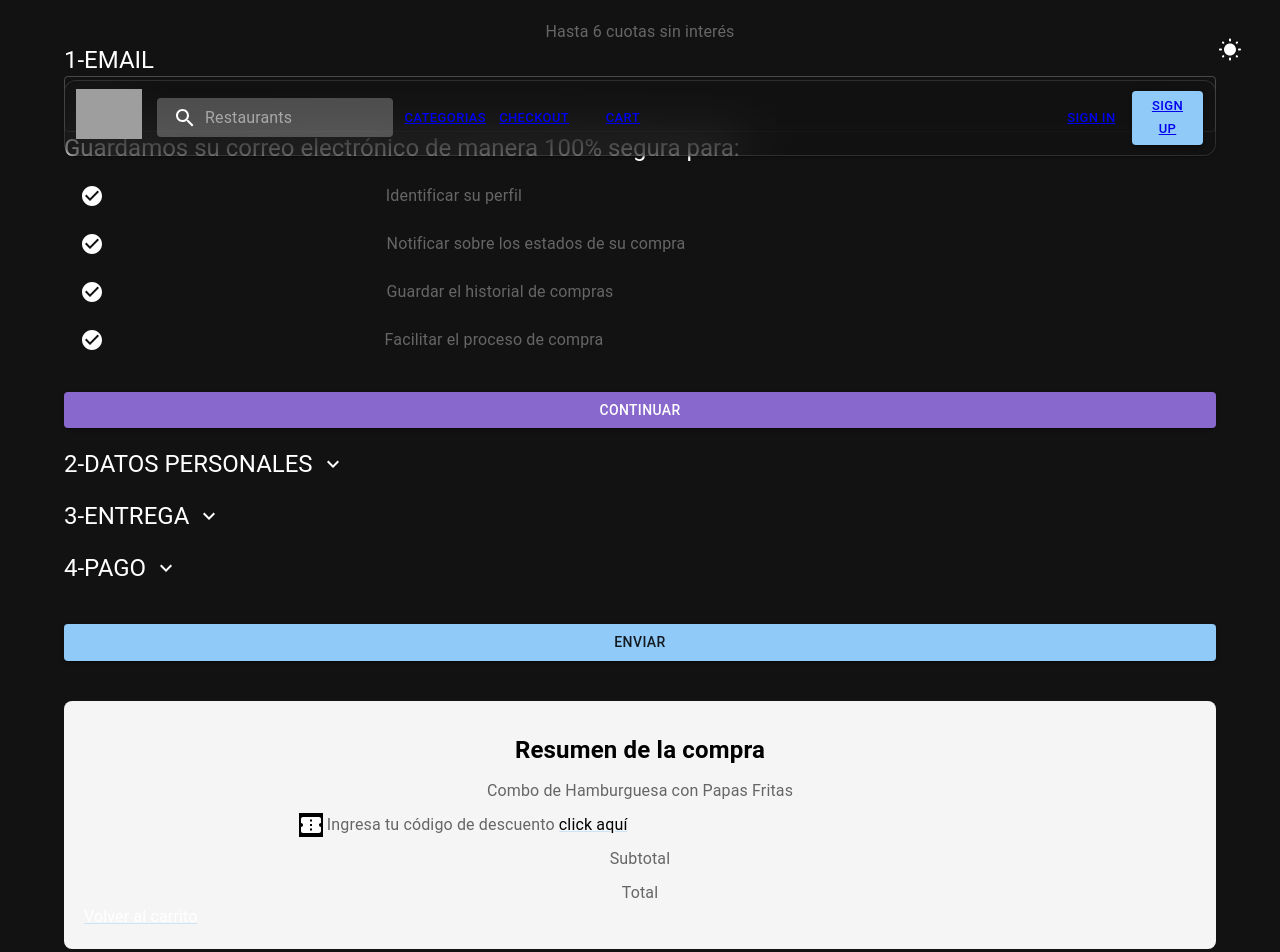
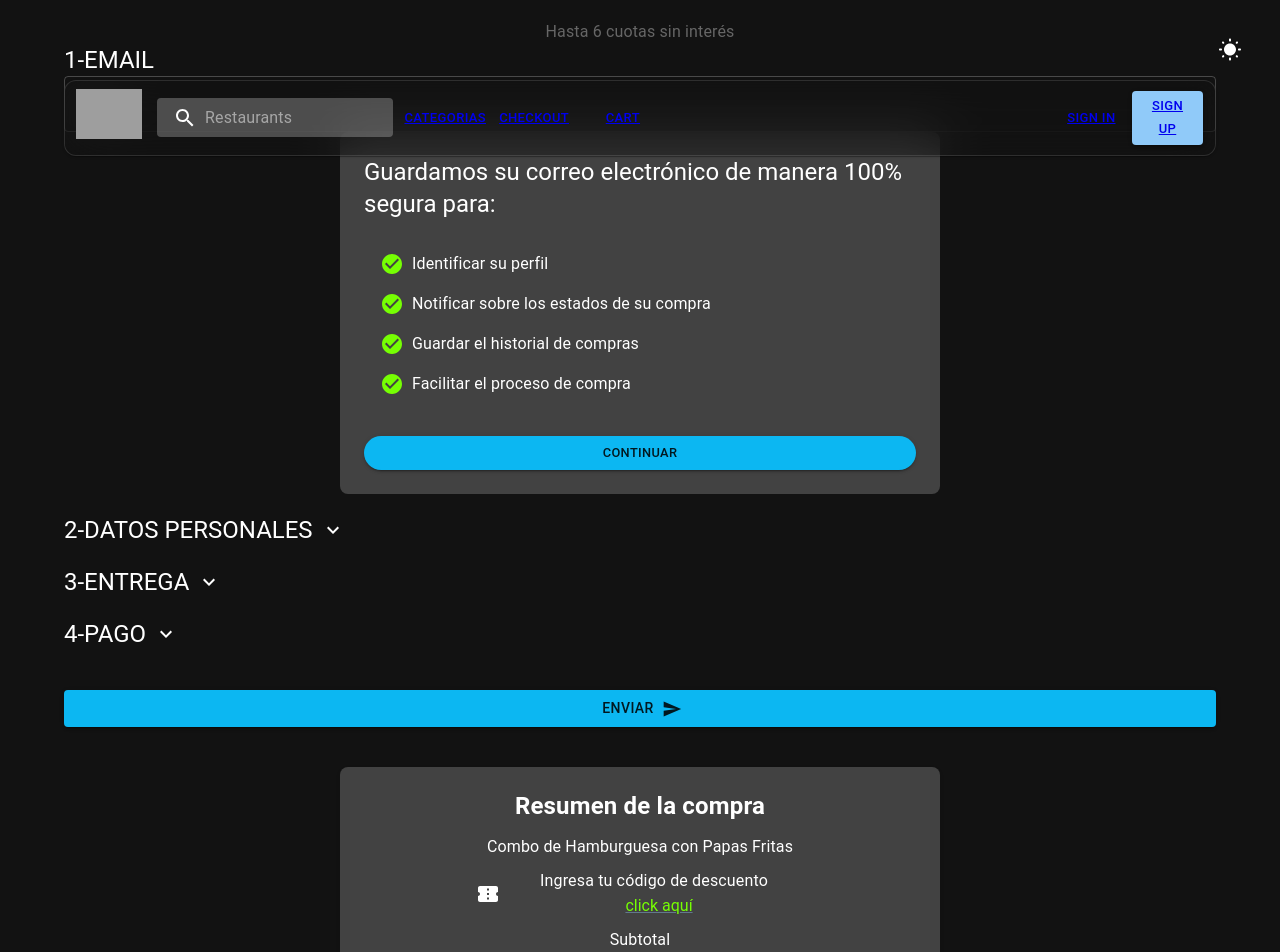
Before and after one commit to No-Country-simulation/c20-23-m-java-react.DeliMovil, a React (Vite) app in the folder Frontend/: page /checkout in a window 1280 px wide. Shown: the top 952 px of the page. Built offline with nearby package versions, Linux system fonts and the light colour scheme; grey boxes are pictures that could not be loaded.

Commit message:
Cambio estilos de css por Material UI, actualización de link de carrito, actualización de cupón 'clilck aquí'

```diff
--- a/Frontend/src/components/Cart-Checkout/Checkout.jsx
+++ b/Frontend/src/components/Cart-Checkout/Checkout.jsx
@@ -1,17 +1,23 @@
-import { Container, Typography, Button, List, ListItem, ListItemText, Box, TextField } from '@mui/material';
+import { Container, Typography, Button, List, ListItem, Box, TextField } from '@mui/material';
 import React, { useState } from 'react';
 import { Link as MuiLink } from '@mui/material';
 import CheckCircleIcon from '@mui/icons-material/CheckCircle';
 import ExpandMoreIcon from '@mui/icons-material/ExpandMore';
 import ExpandLessIcon from '@mui/icons-material/ExpandLess';
 import ConfirmationNumberIcon from '@mui/icons-material/ConfirmationNumber';
+import SendIcon from '@mui/icons-material/Send';
+import { useTheme } from '@mui/material/styles';
+
 
 
 function Checkout() {
   const [showDatosPersonales, setShowDatosPersonales] = useState(false);
   const [showEntrega, setShowEntrega] = useState(false);
   const [showPago, setShowPago] = useState(false);
+  const [showCouponInput, setShowCouponInput] = useState(false)
 
+  const theme = useTheme();
+  const isDarkMode = theme.palette.mode === 'dark';
 
   return (
     <>
@@ -34,51 +40,75 @@ function Checkout() {
      fullWidth sx={{marginBttom:'20px', fontSize:'18px'}} />
 
 
-    <Box className='section'>
-      <Typography variant="h5" component="h2">
+    <Box
+     className='section'
+     sx={{
+       backgroundColor: isDarkMode ? '#424242' : '#f5f5f5',
+       padding:3,
+       borderRadius:2,
+       maxWidth:600,
+       margin:'0 auto' }}>
+      <Typography variant="h5" component="h2"
+      sx={{
+        marginBottom:2,
+        color: isDarkMode ? '#fff' : '#000',}}>
         Guardamos su correo electrónico de manera 100% segura para:
       </Typography>
 
     <List>
-      <ListItem>
-        <CheckCircleIcon sx={{marginRight: 0.5}} />
-        <ListItemText primary=
-        {<Typography variant='body1' sx={{marginRight:50}}>Identificar su perfil</Typography>}/>
+      <ListItem sx={{ display:'flex', alignItems:'center'}}>
+        <CheckCircleIcon
+        sx={{
+          marginRight: 1,
+          color: isDarkMode ? '#76ff03' : '#4caf50'}} />
+        <Typography variant='body1'
+        sx={{color: isDarkMode ? '#fff' : '#000'}}>Identificar su perfil</Typography>
       </ListItem>
 
-      <ListItem>
-        <CheckCircleIcon sx={{marginRight: 1}} />
-        <ListItemText primary={<Typography variant='body1' sx={{marginRight:30}}>Notificar sobre los estados de su compra</Typography>}/>
+      <ListItem sx={{display:'flex', alignItems:'center'}}>
+        <CheckCircleIcon
+        sx={{
+          marginRight: 1,
+          color: isDarkMode ? '#76ff03' : '#4caf50',}} />
+        <Typography variant='body1'
+         sx={{color: isDarkMode ? '#fff' : '#000'}}>Notificar sobre los estados de su compra</Typography>
       </ListItem>
 
-      <ListItem>
-        <CheckCircleIcon sx={{marginRight: 1}} />
-        <ListItemText primary={<Typography variant='body1' sx={{marginRight:39}}>Guardar el historial de compras</Typography>}/>
+      <ListItem sx={{display:'flex', alignItems:'center'}}>
+        <CheckCircleIcon
+        sx={{
+          marginRight: 1,
+          color: isDarkMode ? '#76ff03' : '#4caf50',}} />
+        <Typography variant='body1'
+         sx={{color: isDarkMode ? '#fff' : '#000'}}
+        >Guardar el historial de compras</Typography>
       </ListItem>
 
-      <ListItem>
-        <CheckCircleIcon sx={{marginRight: 1}} />
-        <ListItemText primary={<Typography variant='body1'sx={{marginRight:40.5}}>Facilitar el proceso de compra</Typography>}/>
+      <ListItem sx={{display:'flex', alignItems:'center'}}>
+        <CheckCircleIcon sx={{marginRight: 1,color: isDarkMode ? '#76ff03' : '#4caf50',}} />
+        <Typography variant='body1'
+         sx={{color: isDarkMode ? '#fff' : '#000'}}>Facilitar el proceso de compra</Typography>
       </ListItem>
     </List>
-    </Box>
 
-   <Box sx={{display:'flex', justifyContent:'center', marginTop:'20px'}}>
-     <Button variant="contained"
+    <Button
+       variant="contained"
      sx={{
-      color:'white',
-      backgroundColor:'#8968CD',
-      fontSize:'0.87rem',
-      padding:'6px 12px',
-      margin:'0 auto',
+      marginTop:3,
+      borderRadius:'20px',
+      fontSize:'0.8rem',
+      padding:'6px 10px',
+      minWidth:'50px',
       display:'block',
-      textAlign:'center',
+      marginLeft:'auto',
+      marginRight:'auto',
+      backgroundColor:'#0cb7f2',
       '&:hover':{
-        backgroundColor:'#6F4685'
+        backgroundColor:'#7cdaf9'
       }
       }}
     >Continuar</Button>
-   </Box>
+    </Box>
 
     </Box>
 
@@ -130,27 +160,38 @@ function Checkout() {
       </Box>
     )}
 
-    <Button variant="contained"
-     sx={{marginTop:'20px', marginBottom:'40px'}}
+    <Button variant="contained" endIcon={<SendIcon /> }
+     sx={{
+      marginTop:'20px',
+      marginBottom:'40px',
+      backgroundColor:'#0cb7f2',
+      '&:hover':{
+        backgroundColor:'#7cdaf9'
+      }
+    }}
     >Enviar</Button>
 
     <Box className='resumen-compra'
     sx={{
       marginBottom:'20px',
       padding:'20px',
-      backgroundColor:'#f5f5f5',
+      backgroundColor: isDarkMode ? '#424242' : '#f5f5f5',
       borderRadius:'8px',
-      boxShadow:'0 2px 4px rgba(0, 0, 0, 0.1',
+      boxShadow:'0 2px 4px rgba(0, 0, 0, 0.1)',
       textAlign:'center',
+      maxWidth:'600px',
+      margin:'0 auto'
       }}>
-      <Typography variant="h6" sx={{
-        color:'black',
-        textAlign:'center',
+      <Typography variant="h6"
+      sx={{
+        color:isDarkMode ? '#fff' : '#000',
         fontWeight:'bold',
         fontSize:'1.5rem',
-        margin:'10px'}}>Resumen de la compra</Typography>
+        marginBottom:'10px'}}>Resumen de la compra</Typography>
 
-      <Typography variant='body1'>Combo de Hamburguesa con Papas Fritas</Typography>
+      <Typography variant='body1'
+      sx={{
+        color: isDarkMode ? '#fff' : '#000',}}>Combo de Hamburguesa con Papas Fritas</Typography>
 
     <Box sx={{
       display:'flex',
@@ -159,20 +200,59 @@ function Checkout() {
       marginTop:'10px',
       marginBottom:'10px',
        }}>
-    <ConfirmationNumberIcon sx={{ marginRight:0.5, backgroundColor:'black'}} />
+    <ConfirmationNumberIcon
+     sx={{ marginRight:0.5,
+      color:isDarkMode ? '#fff' : '#000'
+      }} />
 
-    <Typography variant="body1" sx={{marginRight:'30%'}}>Ingresa tu código de   descuento <MuiLink href="#" sx={{ marginRight: '20px', color: 'inherit', color:'black' }}>click aquí</MuiLink></Typography>
+    <Typography variant="body1"
+     sx={{
+      color: isDarkMode ? '#fff' : '#000'
+     }}>Ingresa tu código de   descuento
+     <MuiLink
+      component='button'
+      onClick={() => setShowCouponInput(!showCouponInput)}
+      sx={{ color: isDarkMode ? '#76ff03' : '#000', marginLeft:'5px', cursor:'pointer' }}>{showCouponInput ? 'ocultar' : 'click aquí'}</MuiLink></Typography>
     </Box>
 
-      <Typography variant="body1" sx={{marginTop: '10px'}}>Subtotal</Typography>
-      <Typography variant="body1" sx={{ marginTop:'10px'}}>Total</Typography>
+    {showCouponInput && (
+      <Box sx={{
+        marginTop:'10px',
+        display:'flex',
+        alignItems:'center',
+        justifyContent:'center'
+      }}>
+        <TextField
+        variant='outlined'
+        label="Código de cupón"
+        sx={{ marginRight:'10px'}}
+        />
+        <Button
+         variant='contained'
+         endIcon={<SendIcon />}
+         sx={{ backgroundColor: '#0cb7f2', '&:hover' : { backgroundColor: '#7cdaf9'}}}>Aplicar</Button>
+      </Box>
+    )}
+
+      <Typography variant="body1"
+      sx={{marginTop: '10px',
+          color: isDarkMode ? '#fff' : '#000'
+      }}>Subtotal</Typography>
+      <Typography variant="body1" sx={{ marginTop:'10px',
+        color: isDarkMode ? '#fff' : '#000'
+      }}>Total</Typography>
 
 
-    <MuiLink href="/cart" sx={{ textAlign:'center',marginRight: '10px', color: 'inherit' }}>Volver al carrito</MuiLink>
+    <MuiLink href="/cart"
+     sx={{
+      textAlign:'center',
+      marginRight: '10px',
+      color: isDarkMode ? '#76ff03' : '#000' }}>Volver al carrito</MuiLink>
   </Box>
   </Container>
   </>
   )
+
 }
 
 export default Checkout;
```
